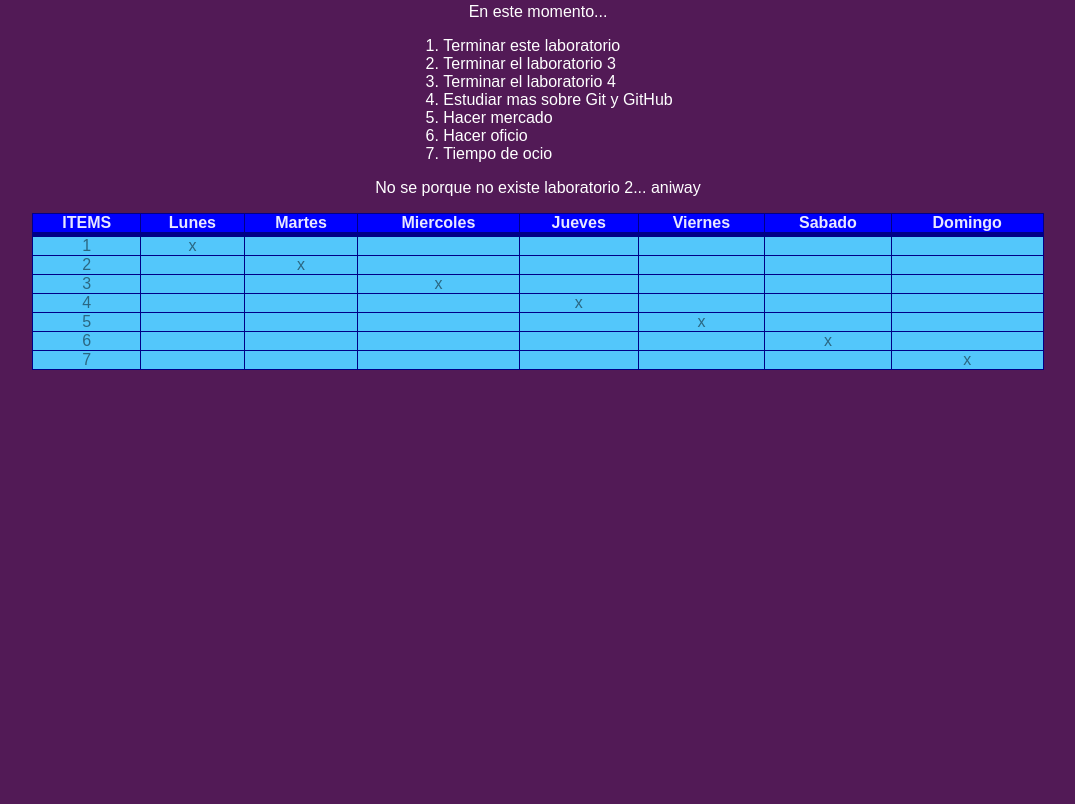
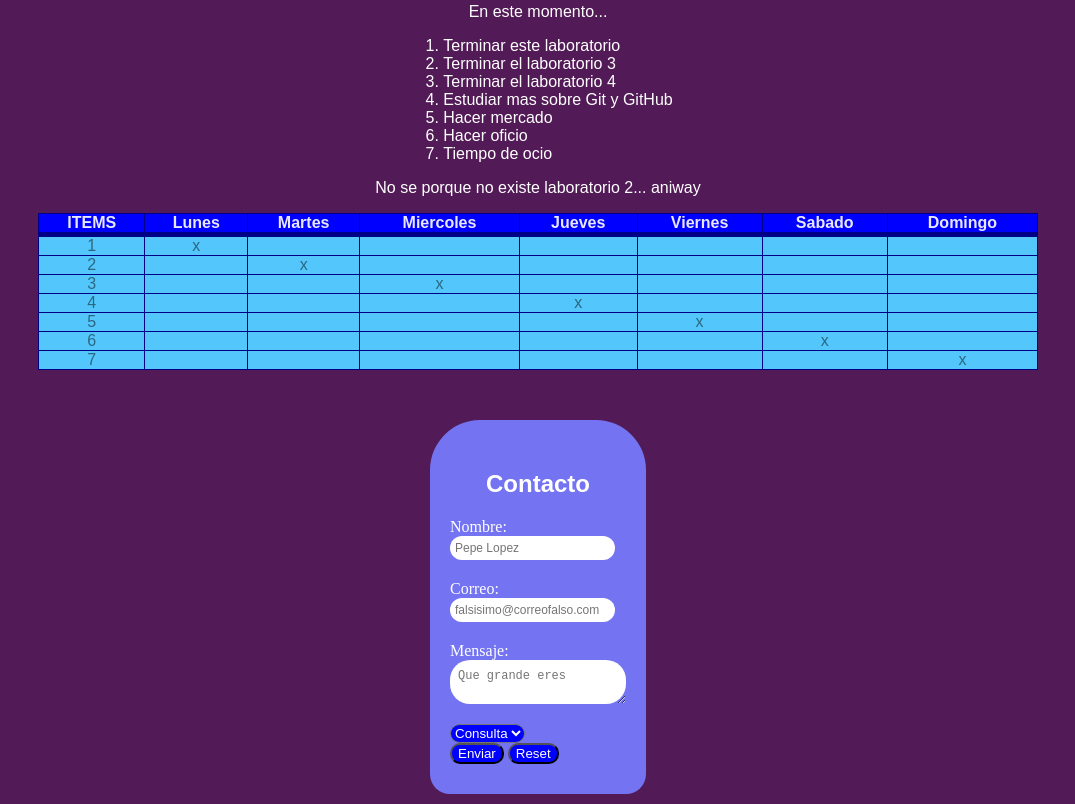
Before and after one commit to CristianGut97/Lab1, a plain HTML site: page index.html in a window 1280 px wide. Shown: the part 1212-2016 px from the top of the page, without its empty margins (102-1177 px from the left). Before the commit the page ends 1590 px from the top, so only its background shows below. Drawn offline with Linux system fonts and the light colour scheme.

Commit message:
Se crea el formulario

```diff
--- a/index.html
+++ b/index.html
@@ -140,5 +140,60 @@
             </tr>
           </tbody>
         </table>
+        <fieldset>
+          <div class="contacto">
+            <h2>Contacto</h2>
+          </div>
+          <form action="procesar.php" method="post">
+            <label for="nombre">Nombre: </label>
+            <input
+            type="text"
+            id="nombre"
+            name="nombre"
+            maxlength="25"
+            size="20"
+            placeholder="Pepe Lopez"
+            />
+
+            <label for="email">Correo:</label>
+            <input
+            type="email"
+            id="email"
+            name="email"
+            size="20"
+            maxlength="25"
+            placeholder="falsisimo@correofalso.com"
+            />
+
+            <label for="mensaje">Mensaje:</label>
+            <textarea
+            id="mensaje"
+            name="mensaje"
+            size="100"
+            maxlength="100"
+            placeholder="Que grande eres"
+            ></textarea
+            >
+
+            <!-- <label for="password">password:</label>
+            <input
+            type="password"
+            id="password"
+            name="password"
+            maxlength="10"
+            placeholder="*****"
+            required
+            /> -->
+
+            <select>
+              <option>Consulta</option>
+              <option>Peticion</option>
+              <option>Reclamo</option>
+            </select>
+            <br />
+            <input type="submit" value="Enviar" />
+            <input type="reset" name="Borrar" />
+          </form>
+        </fieldset>
       </body>
       </html>
--- a/style.css
+++ b/style.css
@@ -1,45 +1,36 @@
 body {
     background-color: rgba(63, 0, 67, 0.899);
 }
+
 img {
     height: 500px;
     width: 500px;
     border-radius: 500px;
 }
+
 .imagen {
     height: 500px;
     width: 500px;
     margin: auto;
 }
-p {
+
+h1, h2, h3, p {
     text-align: center;
     font-family: arial;
     color: white;
 }
-h1 {
-    text-align: center;
-    font-family: arial;
-    color: white;
-}
-h2 {
-    text-align: center;
-    font-family: arial;
-    color: white;
-}
-h3 {
-    text-align: center;
-    font-family: arial;
-    color: white;
-}
+
 .redes {
     text-align: center;
     margin-top: 80px;
     font-family: arial;
     color: white;
 }
+
 marker {
     marker: initial;
 }
+
 ul {
     list-style: circle;
 }
@@ -51,6 +42,7 @@ ul {
     font-family: arial;
     color: white;
 }
+
 .lista2 {
     width: fit-content;
     height: fit-content;
@@ -58,6 +50,7 @@ ul {
     font-family: arial;
     color: white;
 }
+
 table {
     background-color: #53c7fb;
     width: 80%;
@@ -67,19 +60,67 @@ table {
     text-align: center;
     border-collapse: collapse;
     margin: auto;
+    max-width: 1000px;
 }
+
 th, td {
     border: solid 1px rgb(0, 0, 134);
     padding: 0;
     width: fit-content;
     height: fit-content;
+}
 
-}
 thead {
     background-color: blue;
     border-bottom: solid 5px rgb(0, 0, 134);
     color: rgba(255, 254, 254, 0.91);
 }
+
 tbody {
     color: rgba(0, 0, 0, 0.484);
 }
+
+fieldset {
+    border: none;
+    background-color: rgb(116 116 243);
+    border-radius: 50px 50px 20px 20px;
+    padding: 30px 20px;
+    width: fit-content;
+    margin: 50px auto 10px auto;
+    color: white;
+  }
+
+  input:not([type="submit"], [type="reset"]),
+  textarea {
+    display: block;
+    border: none;
+    border-radius: 20px;
+    padding: 5px;
+    font-size: 12px;
+    line-height: 12px;
+    color: blue;
+    margin-bottom: 20px;
+
+    &:focus-visible {
+      outline: none;
+    box-shadow: 4px 4px 3px 6px rgba(0, 0, 255, 0.2);
+    }
+  }
+
+  textarea {
+    padding: 10px 8px;
+  }
+
+  .contacto {
+    margin: 5px;
+  }
+
+  input[type="submit"], input[type="reset"], select {
+    border-radius: 10px;
+    &:focus-visible {
+        outline: none;
+      box-shadow: 4px 4px 3px 6px rgba(0, 0, 255, 0.2);
+      }
+      background-color: blue;
+     color: white;
+  }
```
